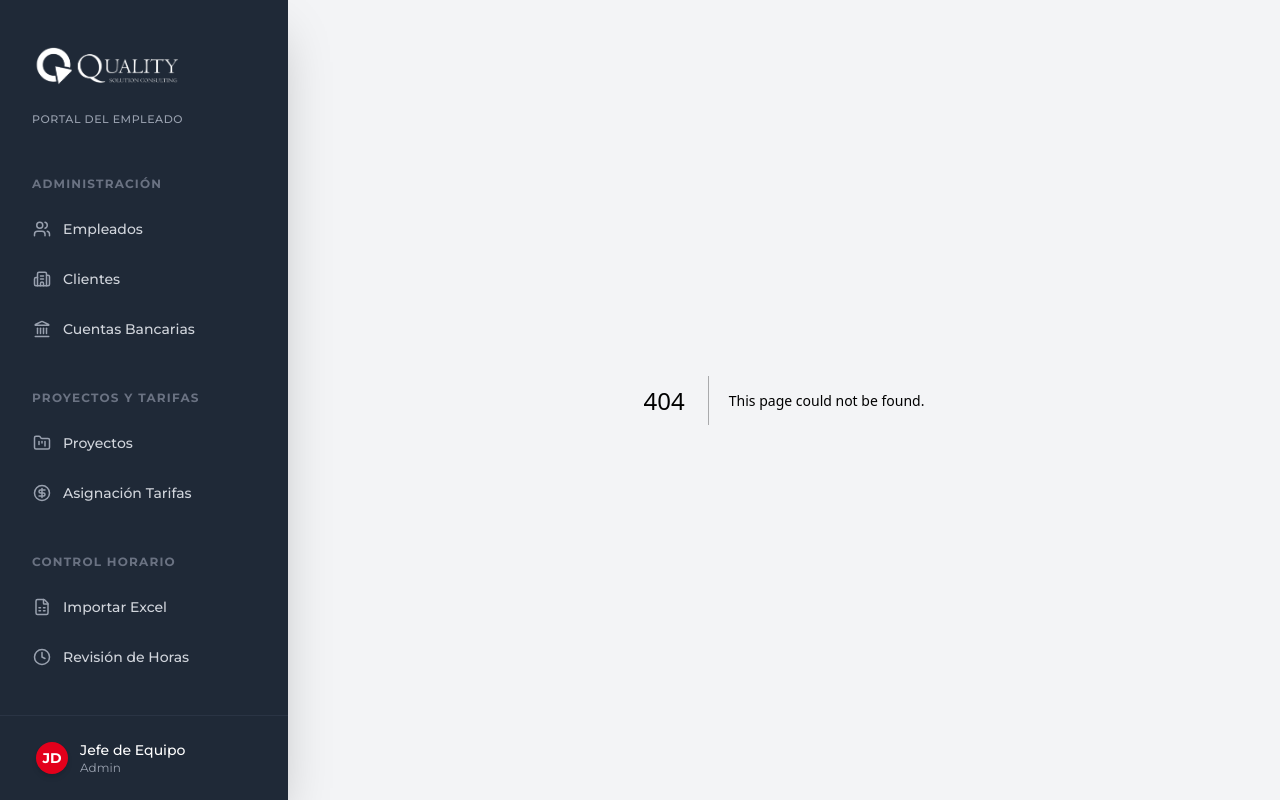
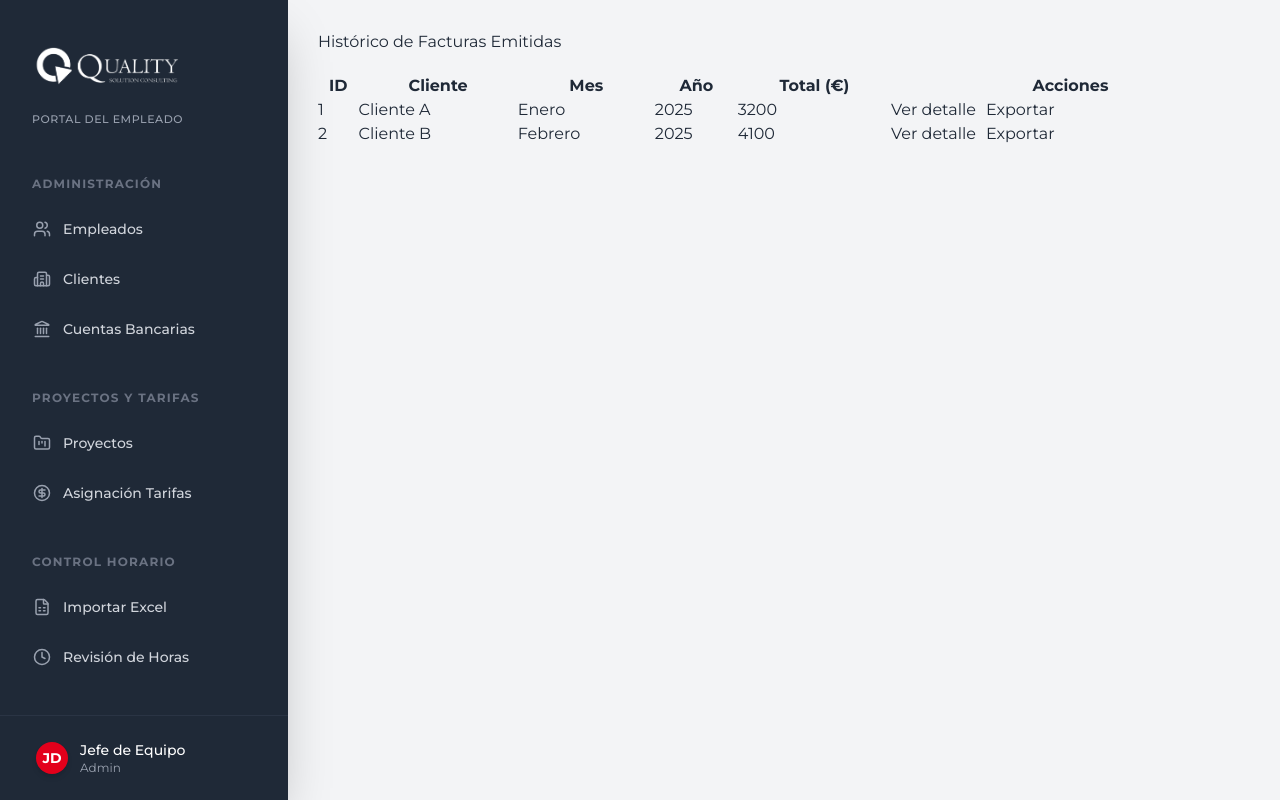
Before and after one commit to erpereh/demo-practicas, a Next.js app in the folder front/: page /facturas/historico in a window 1280 px wide. Before the commit this address had no page. Built offline with nearby package versions, Linux system fonts and the light colour scheme.

Commit message:
Create page.tsx

```diff
--- /dev/null
+++ b/front/app/facturas/historico/page.tsx
@@ -0,0 +1,52 @@
+"use client";
+
+import { useState } from "react";
+
+interface Factura {
+  id: number;
+  cliente: string;
+  mes: string;
+  año: number;
+  total: number;
+}
+
+export default function HistoricoFacturas() {
+  const [facturas] = useState<Factura[]>([
+    { id: 1, cliente: "Cliente A", mes: "Enero", año: 2025, total: 3200 },
+    { id: 2, cliente: "Cliente B", mes: "Febrero", año: 2025, total: 4100 },
+  ]);
+
+  return (
+    <div style={{ padding: "30px" }}>
+      <h1>Histórico de Facturas Emitidas</h1>
+
+      <table border={1} cellPadding={10} style={{ marginTop: "20px", width: "100%" }}>
+        <thead>
+          <tr>
+            <th>ID</th>
+            <th>Cliente</th>
+            <th>Mes</th>
+            <th>Año</th>
+            <th>Total (€)</th>
+            <th>Acciones</th>
+          </tr>
+        </thead>
+        <tbody>
+          {facturas.map((factura) => (
+            <tr key={factura.id}>
+              <td>{factura.id}</td>
+              <td>{factura.cliente}</td>
+              <td>{factura.mes}</td>
+              <td>{factura.año}</td>
+              <td>{factura.total}</td>
+              <td>
+                <button>Ver detalle</button>
+                <button style={{ marginLeft: "10px" }}>Exportar</button>
+              </td>
+            </tr>
+          ))}
+        </tbody>
+      </table>
+    </div>
+  );
+}
```
